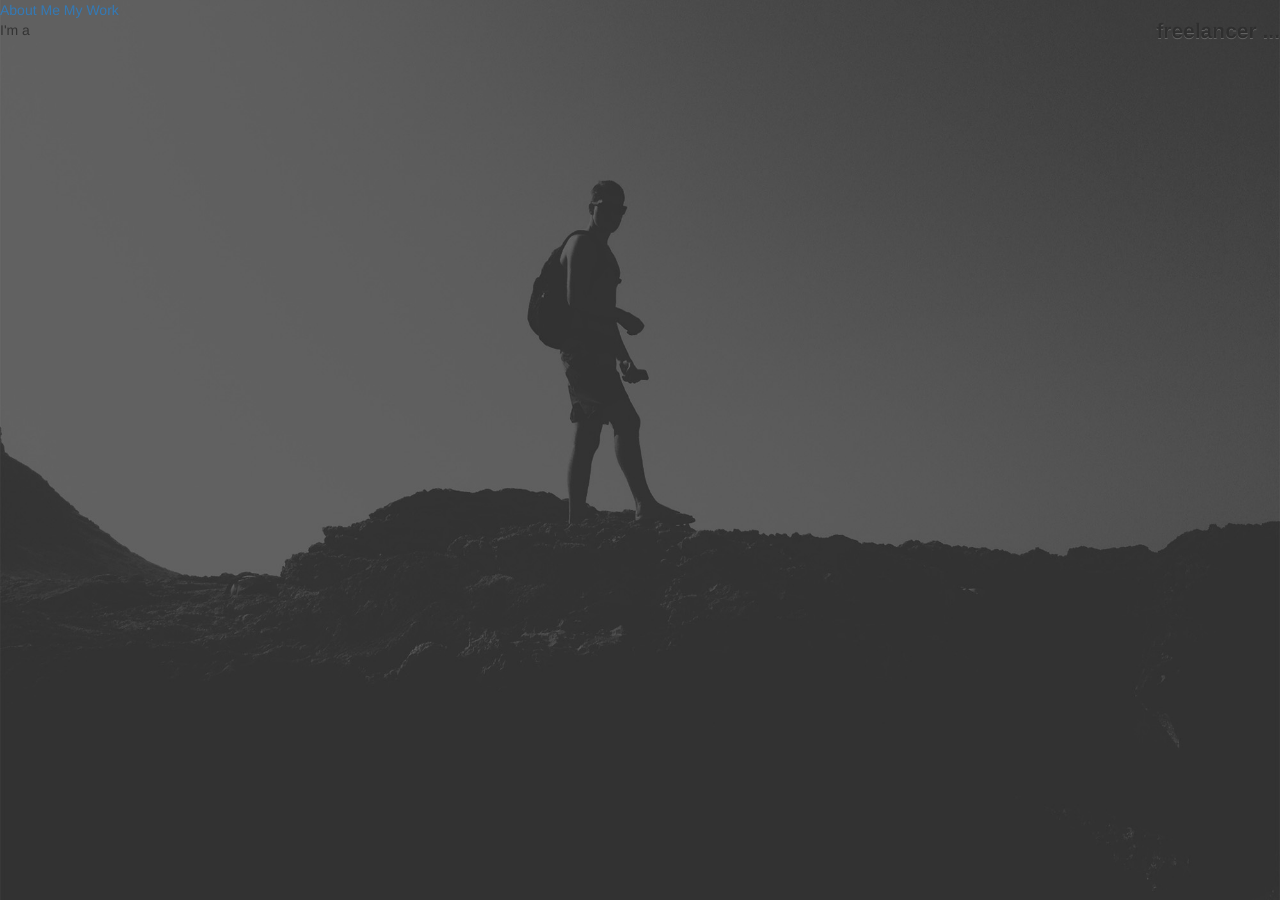
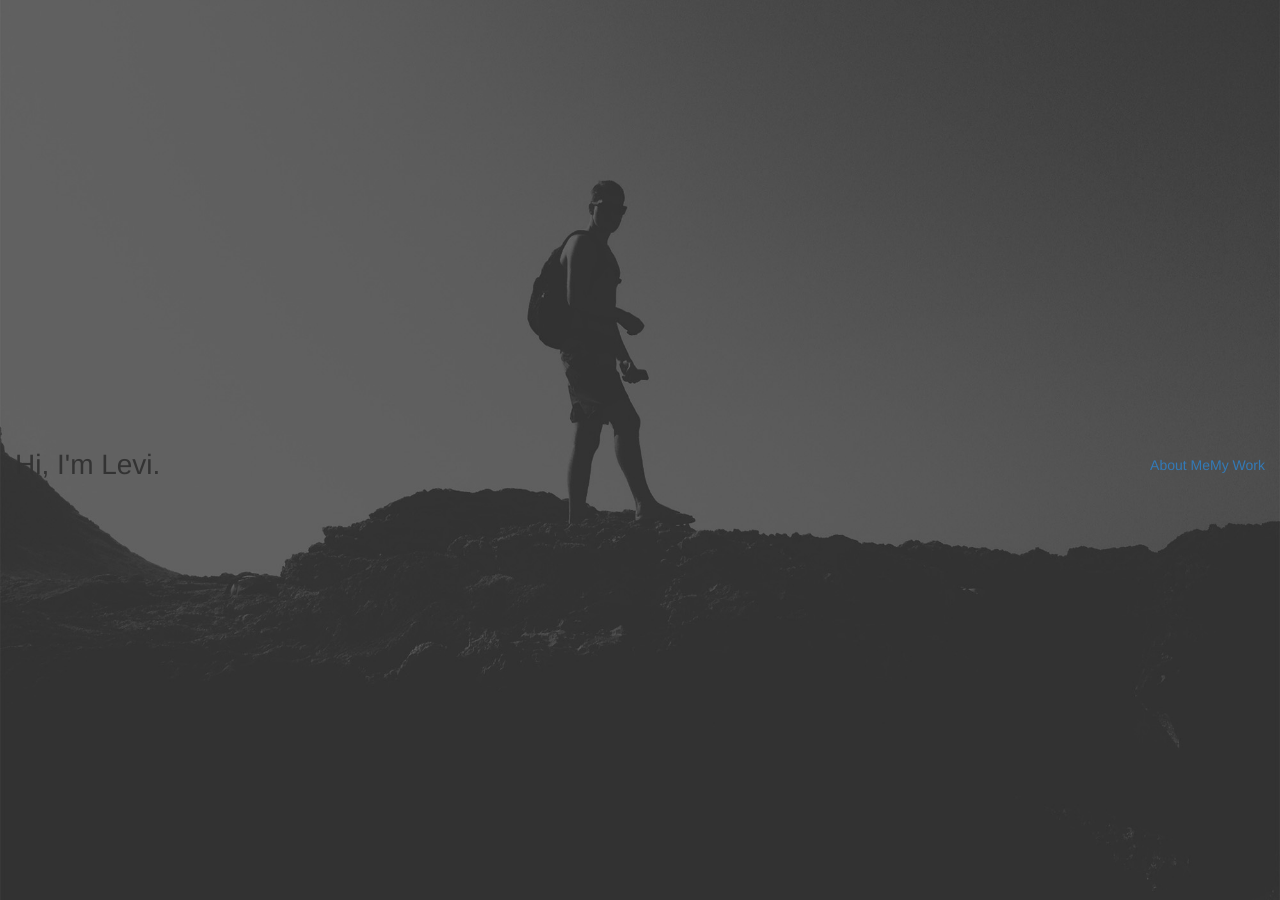
Before and after one commit to levibrooke/levibrooke.github.io, a Jekyll site: the page built from index.html, in a window 1280 px wide. Built offline with Jekyll 4.4.1, drawn with Linux system fonts in a browser that asks for light colours; nearby versions of some CDN libraries.

Commit message:
Style for home page
Added border, links, flexbox.

```diff
--- a/index.html
+++ b/index.html
@@ -4,9 +4,10 @@
 <div id="top"></div>
 <div id="wrapper">
     <div id="content">
-        <div class="landing align-center">
-            <a class="arrow-link left" href="">About Me</a>
-            <a class="arrow-link right" href="">My Work</a>
+        <div class="landing blocks align-center">
+            <div class="welcome block"><h1>Hi, I'm Levi.</h1></div>
+            <a class="nav-link left" href="">About Me</a>
+            <a class="nav-link right" href="">My Work</a>
         </div>
         <div class="tagline">
             <span class="open">I'm a </span>
--- a/style.css
+++ b/style.css
@@ -447,4 +447,67 @@
     position: fixed;
     width: 100vw;
     height: 100vh;
+    padding: 15px;
 }
+
+#content{
+
+}
+
+.landing {
+    z-index: 100;
+    height: 100vh;
+    overflow: hidden;
+    position: relative;
+    background: transparent;
+}
+
+.blocks {
+    display: flex;
+    -webkit-box-orient: horizontal;
+    -webkit-box-direction: normal;
+    -webkit-flex-direction: row;
+    -ms-flex-direction: row;
+    flex-direction: row;
+    -webkit-flex-wrap: wrap;
+    -ms-flex-wrap: wrap;
+    flex-wrap: wrap;
+    -webkit-box-pack: justify;
+    -webkit-justify-content: space-between;
+    -ms-flex-pack: justify;
+    justify-content: space-between;
+
+}
+
+.block {
+    -webkit-box-flex: 1;
+    -webkit-flex: 1;
+    -ms-flex: 1;
+    flex: 1;
+}
+
+.blocks.align-center {
+    -webkit-box-align: center;
+    -webkit-align-items: center;
+    -ms-flex-align: center;
+    -ms-grid-row-align: center;
+    align-items: center;
+}
+
+.wrapper .nav-link{
+    color: #ffffff;
+    font-size: 1em;
+    font-weight: ;
+    position: fixed;
+    top: 50vh;
+    z-index: 200;
+    cursor: pointer;
+}
+
+.nav-link .left {
+    left: 3.125em;
+}
+
+.nav-link .right {
+    right: 3.125em;
+}
```
